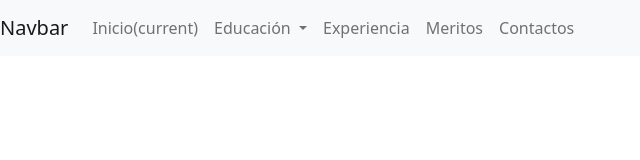
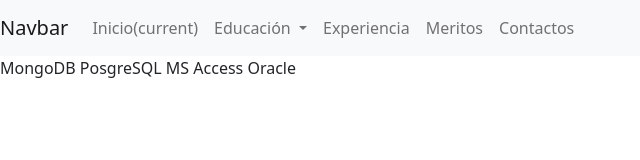
Before and after one commit to Dallex-MT/PracticaGit4A_MirandaDallin, a plain HTML site: page experiencia.html in a window 1280 px wide. Shown: the whole page, without its empty margins (0-640 px from the left). Drawn offline with nearby package versions, Linux system fonts and the light colour scheme.

Commit message:
Se agregó la experiencia de bases de datos

```diff
--- a/experiencia.html
+++ b/experiencia.html
@@ -44,6 +44,11 @@
           </ul>
         </div>
     </nav>
-
+    <p>
+        MongoDB
+        PosgreSQL
+        MS Access
+        Oracle
+    </p>
 </body>
 </html>
```
